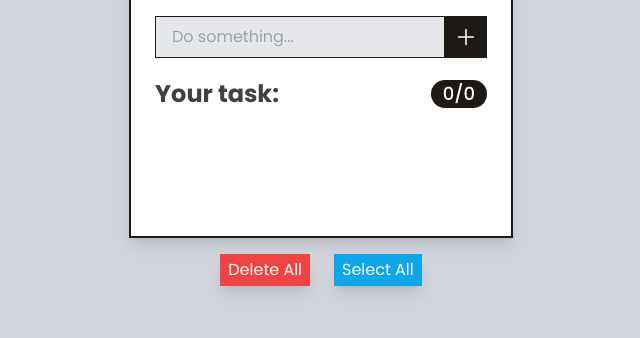
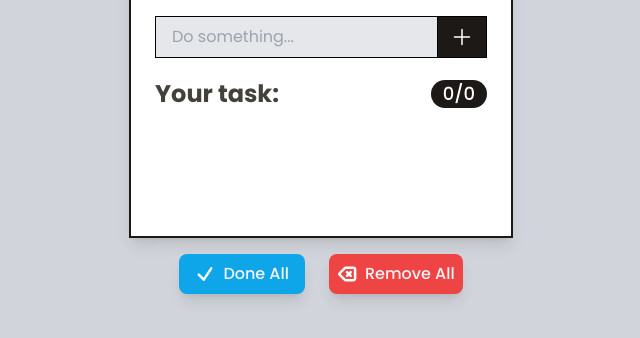
Before and after one commit to sdasda744/vite-todolist, a website built with Vite: page index.html in a window 1280 px wide. Shown: the part 118-456 px from the top of the page, without its empty margins (319-959 px from the left). Built offline with nearby package versions, Linux system fonts and the light colour scheme.

Commit message:
fix bug and add new things

```diff
--- a/index.html
+++ b/index.html
@@ -19,12 +19,12 @@
                     <input
                         id="taskInput"
                         type="text"
-                        class="w-full block focus:outline-none border bg-gray-200 border-stone-900 px-4 py-2"
+                        class="w-full block focus:outline-none text-base border-t border-b border-l border-black bg-gray-200 px-4 py-2"
                         placeholder="Do something..."
                     />
                     <button
                         id="addTaskButton"
-                        class="bg-stone-900 px-2 py-2 border border-stone-900 text-white"
+                        class="bg-stone-900 px-3 py-2 border border-black text-white"
                     >
                         <svg
                             xmlns="http://www.w3.org/2000/svg"
@@ -75,7 +75,7 @@
                                         class="task-text text-white text-lg"
                                     ></span>
                                 </div>
-                                <div class="display-icons hidden ">
+                                <div class="display-icons hidden">
                                     <div
                                         class="flex items-center gap-2 text-white"
                                     >
@@ -123,16 +123,45 @@
             class="max-w-sm mx-auto flex gap-6 items-center justify-center mt-4"
         >
             <button
-                id="delAllTasksButton"
-                class="px-2 py-1 bg-red-500 text-white shadow-lg"
+                id="selAllTasksButton"
+                class="px-4 py-2 rounded-lg hover:scale-105 duration-200 bg-sky-500 text-white shadow-lg flex items-center gap-2"
             >
-                Delete All
+                <svg
+                    xmlns="http://www.w3.org/2000/svg"
+                    fill="none"
+                    viewBox="0 0 24 24"
+                    stroke-width="3"
+                    stroke="currentColor"
+                    class="size-5"
+                >
+                    <path
+                        stroke-linecap="round"
+                        stroke-linejoin="round"
+                        d="m4.5 12.75 6 6 9-13.5"
+                    />
+                </svg>
+
+                <span class="text-gray-100 font-medium">Done All</span>
             </button>
             <button
-                id="selAllTasksButton"
-                class="px-2 py-1 bg-sky-500 text-white shadow-lg"
+                id="delAllTasksButton"
+                class="px-2 py-2 rounded-lg hover:scale-105 duration-200 bg-red-500 text-white shadow-lg flex items-center gap-2"
             >
-                Select All
+                <svg
+                    xmlns="http://www.w3.org/2000/svg"
+                    fill="none"
+                    viewBox="0 0 24 24"
+                    stroke-width="3"
+                    stroke="currentColor"
+                    class="size-5"
+                >
+                    <path
+                        stroke-linecap="round"
+                        stroke-linejoin="round"
+                        d="M12 9.75 14.25 12m0 0 2.25 2.25M14.25 12l2.25-2.25M14.25 12 12 14.25m-2.58 4.92-6.374-6.375a1.125 1.125 0 0 1 0-1.59L9.42 4.83c.21-.211.497-.33.795-.33H19.5a2.25 2.25 0 0 1 2.25 2.25v10.5a2.25 2.25 0 0 1-2.25 2.25h-9.284c-.298 0-.585-.119-.795-.33Z"
+                    />
+                </svg>
+                <span class="text-gray-100 font-medium">Remove All</span>
             </button>
         </div>
         <script type="module" src="/src/main.js"></script>
```
